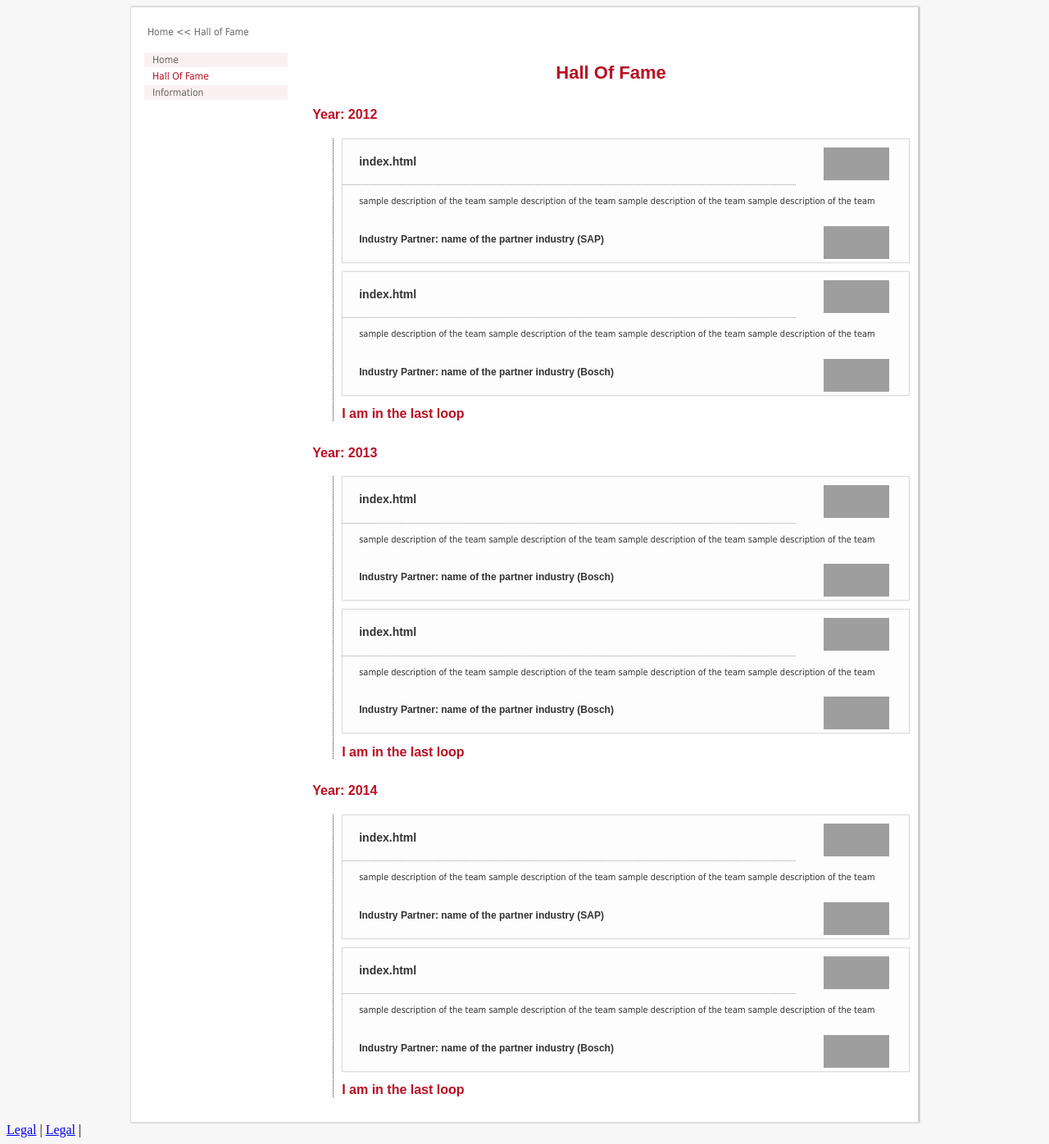
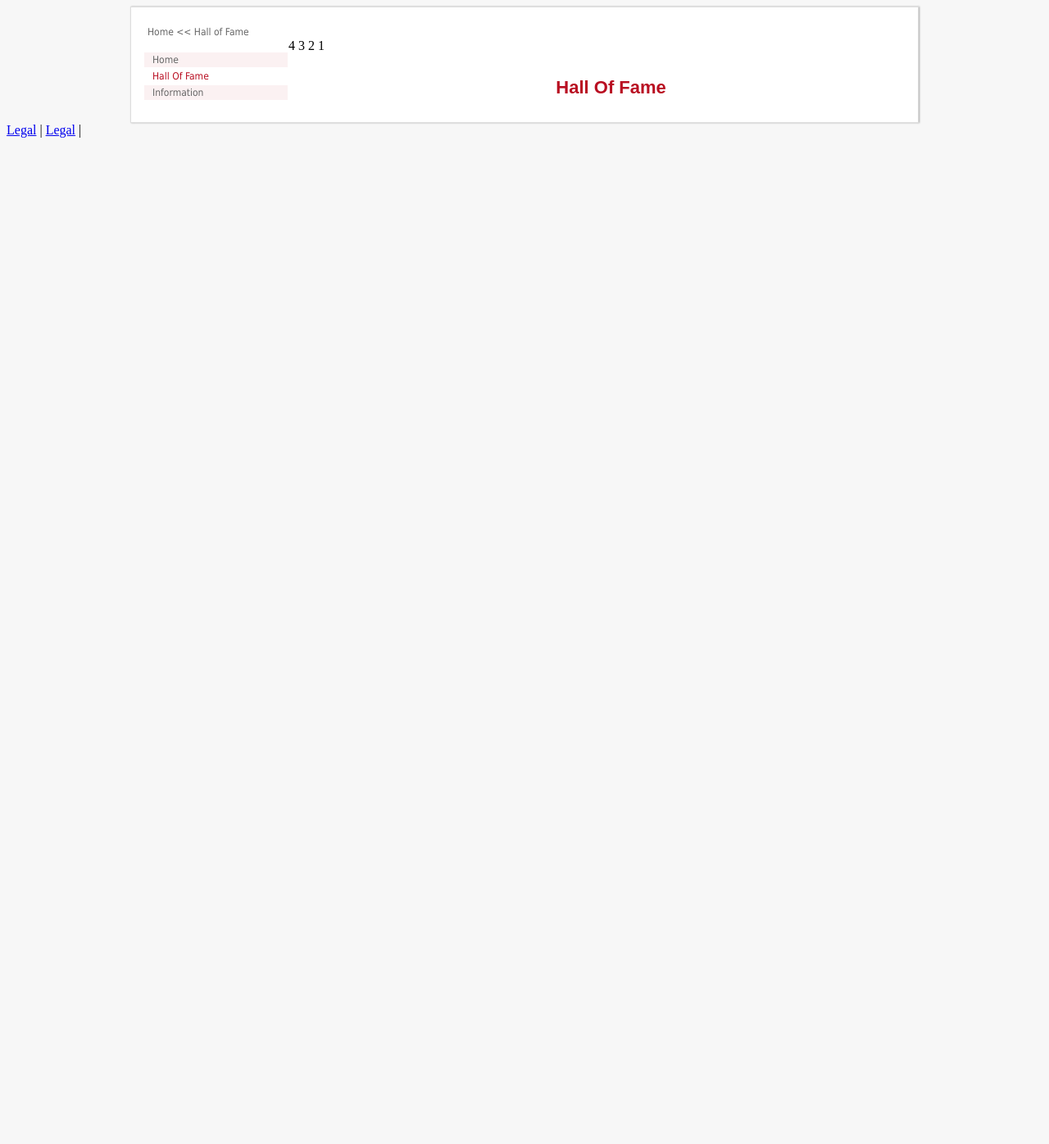
Before and after one commit to ankit09goyal/ankit09goyal.github.io, a Jekyll site: the page built from hof.html, in a window 1280 px wide. Shown: the whole page at 82% size. Built offline with Jekyll 4.4.1, drawn with Linux system fonts in a browser that asks for light colours; after the commit the page ends 900 px from its top, so only the background shows below that; grey boxes are pictures that could not be loaded.

Commit message:
Update halloffame.html

```diff
--- a/_layouts/halloffame.html
+++ b/_layouts/halloffame.html
@@ -20,11 +20,15 @@
         </div>
 <!-- div left side ends -->
 
+{% for i in (1..4) reversed %}
+  {{ i }}
+{% endfor %}
+
 <!-- div right side starts -->
       <div class="right-body">
 
         <h1>Hall Of Fame</h1>
-      {% for weight in (2012..page.currentYear) %}
+      {% for weight in (page.currentYear..page.startingYear) reversed %}
        {% assign i = 1 %}
 
         {% for page in site.pages %}
@@ -87,7 +91,6 @@
           {% endif %}
         {% endif %}
       {% endfor %}
-    <h2>I am in the last loop</h2>
     </div>
     <!--div dotted line ends-->
     </div>
```
